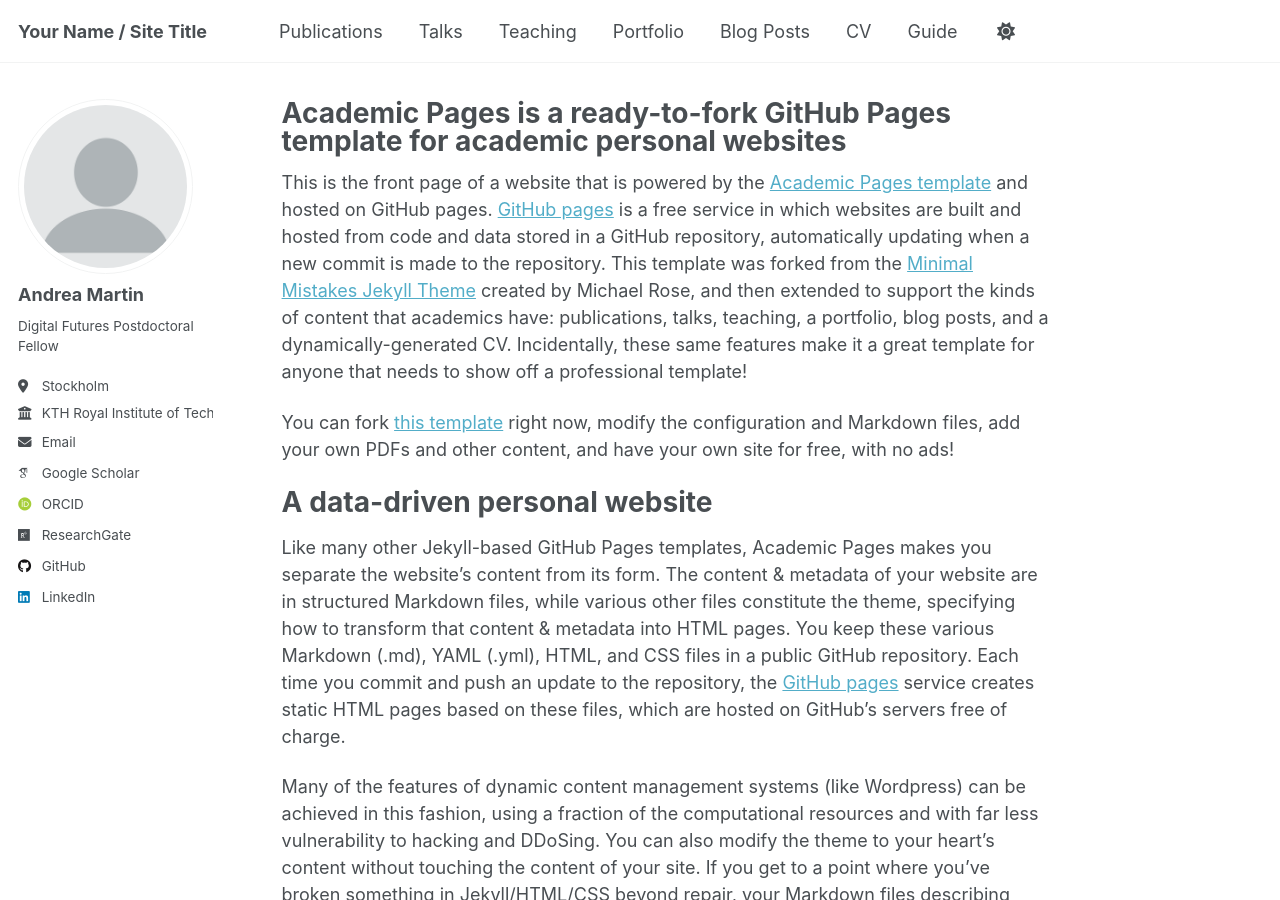
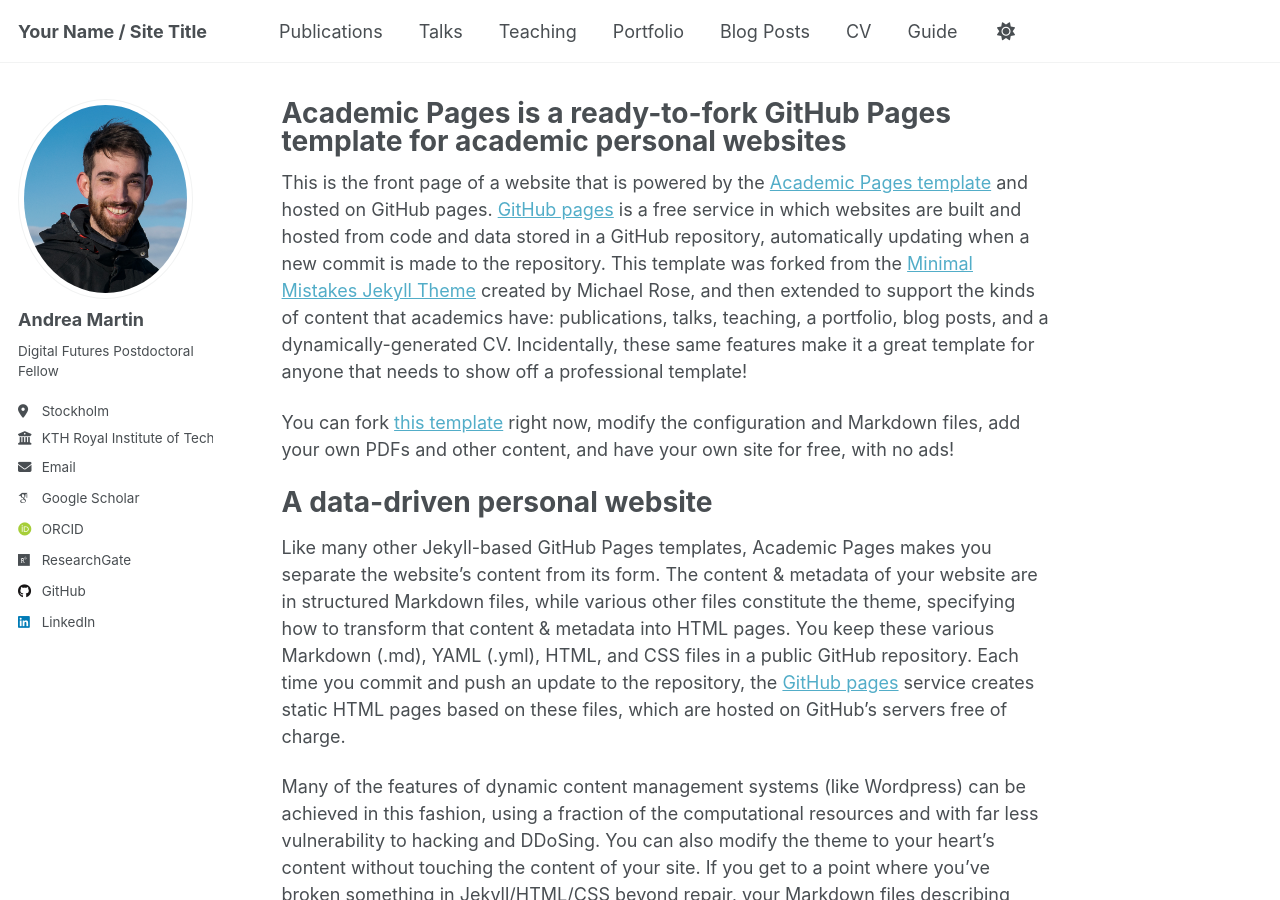
Before and after one commit to andrea-martin/andrea-martin.github.io, a Jekyll site: the page built from _pages/about.md, in a window 1280 px wide and 900 px high. Built offline with Jekyll 4.4.1, drawn with Linux system fonts in a browser that asks for light colours; some web fonts are replaced; a script that is not in the unit is left out.

Commit message:
Update _config.yml

```diff
--- a/_config.yml
+++ b/_config.yml
@@ -22,7 +22,7 @@ repository               : "andrea-martin.github.io"
 #               Additional customization can be done by editing /_includes/author-profile.html
 author:
   # Biographic information
-  avatar           : "profile.png"
+  avatar           : "AM.jpeg"
   name             : "Andrea Martin"
   pronouns         : # example: "she/her"
   bio              : "Digital Futures Postdoctoral Fellow"
```
